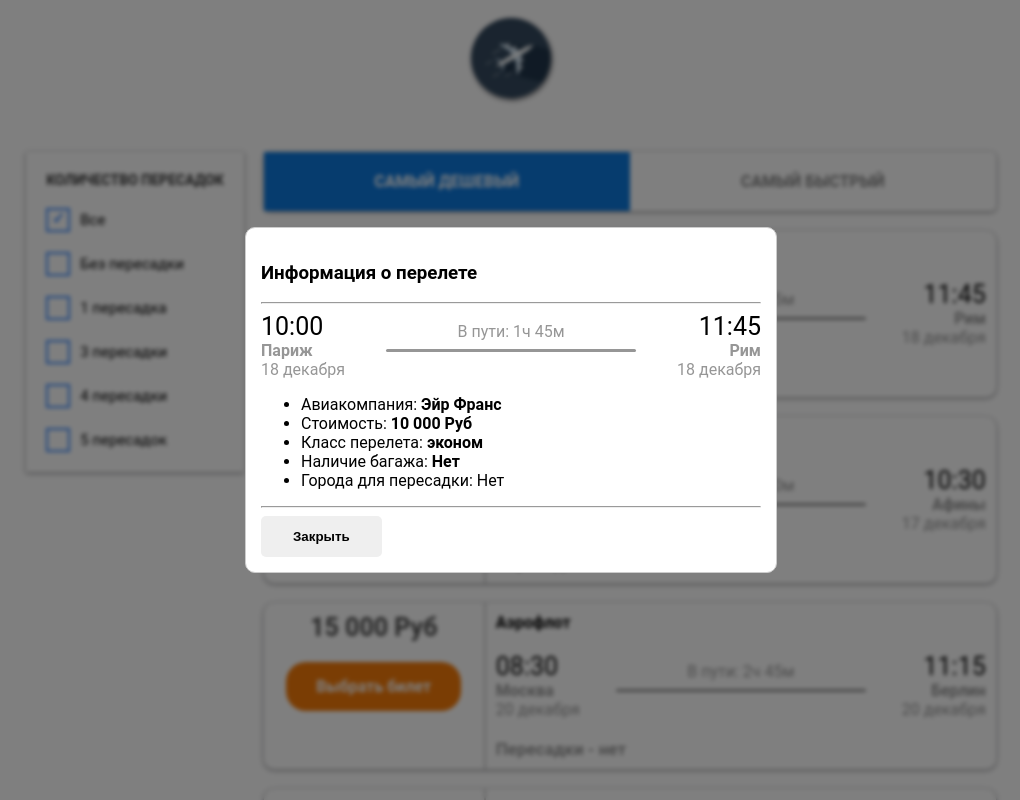
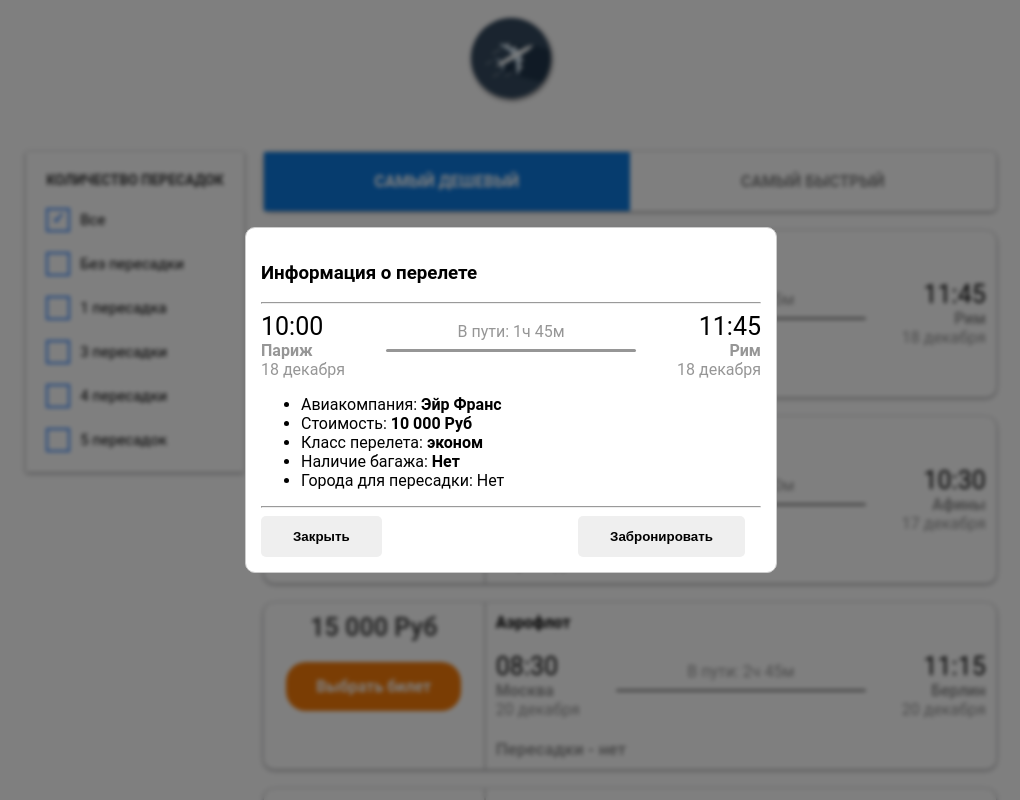
Before and after one commit to olzx/search-for-ait-tickets, a React (Vite) app: page / in a window 1280 px wide. Both pictures are taken after a click on the element 758 px from the left and 314 px from the top of the page. Shown: the top 800 px of the page, without its empty margins (129-1149 px from the left). Built offline with nearby package versions, Linux system fonts and the light colour scheme.

Commit message:
added style for display button in bottom section

```diff
--- a/src/components/ShowInfoTickedCard/ShowInfoTickedCard.jsx
+++ b/src/components/ShowInfoTickedCard/ShowInfoTickedCard.jsx
@@ -70,7 +70,10 @@ export default function ShowInfoTickedCard({
                 </li>
             </ul>
             <hr />
-            <Button onClick={() => onCloseModal()}>Закрыть</Button>
+            <footer className="showInfoTickedCard__bottom">
+                <Button onClick={() => onCloseModal()}>Закрыть</Button>
+                <Button onClick={() => onCloseModal()}>Забронировать</Button>
+            </footer>
         </Modal>
     )
 }
--- a/src/components/ShowInfoTickedCard/ShowInfoTickedCard.scss
+++ b/src/components/ShowInfoTickedCard/ShowInfoTickedCard.scss
@@ -0,0 +1,6 @@
+.showInfoTickedCard {
+    &__bottom {
+        display: flex;
+        justify-content: space-between;
+    }
+}
```
